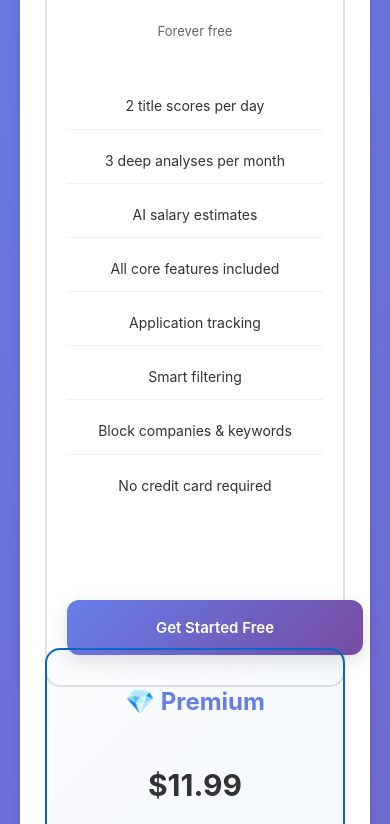
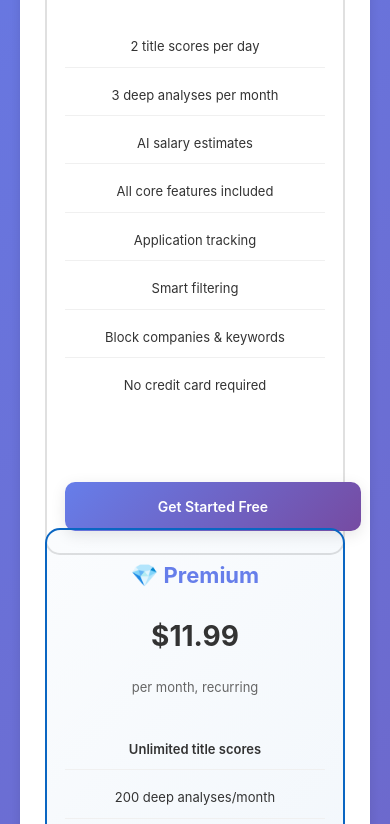
Before and after one commit to YahiaShowgan/RoleVision-Landing, a plain HTML site: page pricing.html in a window 390 px wide. Shown: the part 607-1431 px from the top of the page. Drawn offline with Linux system fonts and the light colour scheme.

Commit message:
Refine layout and styling in index.html and pricing.html: adjust padding, margins, and font sizes for improved aesthetics and user experience, ensuring better responsiveness across devices.

```diff
--- a/pricing.html
+++ b/pricing.html
@@ -75,7 +75,7 @@
         .plan-grid {
             display: grid;
             grid-template-columns: repeat(3, minmax(0, 1fr));
-            gap: 30px;
+            gap: 25px;
             margin-bottom: 50px;
             max-width: 1100px;
             margin-left: auto;
@@ -85,13 +85,13 @@
         .plan {
             border: 2px solid #e0e0e0;
             border-radius: 15px;
-            padding: 40px 30px;
+            padding: 35px 25px 30px;
             text-align: center;
             background: white;
             transition: transform 0.3s, box-shadow 0.3s;
             display: flex;
             flex-direction: column;
-            gap: 20px;
+            gap: 15px;
             height: 100%;
         }
 
@@ -111,55 +111,57 @@
         }
 
         .plan-name {
-            font-size: 28px;
+            font-size: 26px;
             font-weight: bold;
-            margin-bottom: 15px;
+            margin-bottom: 0;
             color: #667eea;
         }
 
         .plan-price {
-            font-size: 36px;
+            font-size: 34px;
             font-weight: bold;
-            margin-bottom: 10px;
+            margin-bottom: 0;
             color: #333;
         }
 
         .plan-billing {
             font-size: 14px;
             color: #666;
-            margin-bottom: 20px;
+            margin-bottom: 5px;
         }
 
         .plan-features {
             list-style: none;
-            margin: 0;
+            margin: 10px 0 0 0;
             padding: 0;
             flex-grow: 1;
+            font-size: 15px;
         }
 
         .plan-features li {
-            padding: 12px 0;
+            padding: 10px 0;
             border-bottom: 1px solid #f0f0f0;
         }
 
         .plan-features li:last-child {
             border-bottom: none;
+            padding-bottom: 0;
         }
 
         .plan-button {
             display: block;
             width: 100%;
             text-align: center;
-            padding: 16px 28px;
+            padding: 14px 24px;
             border: none;
-            border-radius: 12px;
-            font-size: 16px;
+            border-radius: 10px;
+            font-size: 15px;
             font-weight: 600;
             cursor: pointer;
             transition: transform 0.2s, box-shadow 0.2s, opacity 0.2s;
             text-decoration: none;
-            margin-top: auto;
-            box-shadow: 0 6px 20px rgba(0, 0, 0, 0.12);
+            margin-top: 10px;
+            box-shadow: 0 4px 15px rgba(0, 0, 0, 0.1);
         }
 
         .plan-button:focus-visible {
@@ -299,20 +301,29 @@
             }
 
             .plan {
-                padding: 35px 28px;
+                padding: 30px 24px 26px;
             }
 
             .plan-name {
-                font-size: 26px;
+                font-size: 24px;
             }
 
             .plan-price {
-                font-size: 34px;
+                font-size: 32px;
+            }
+
+            .plan-features {
+                font-size: 14px;
+            }
+
+            .plan-features li {
+                padding: 9px 0;
             }
 
             .plan-button {
                 width: 100%;
-                padding: 16px 24px;
+                padding: 13px 20px;
+                font-size: 14px;
             }
 
             .faq-section {
@@ -358,29 +369,32 @@
             }
 
             .plan {
-                padding: 30px 20px;
+                padding: 26px 18px 22px;
             }
 
             .plan-name {
-                font-size: 24px;
+                font-size: 22px;
             }
 
             .plan-price {
-                font-size: 30px;
+                font-size: 28px;
             }
 
             .plan-billing {
                 font-size: 13px;
             }
 
+            .plan-features {
+                font-size: 13px;
+            }
+
             .plan-features li {
-                font-size: 14px;
-                padding: 10px 0;
+                padding: 8px 0;
             }
 
             .plan-button {
-                padding: 14px 20px;
-                font-size: 15px;
+                padding: 12px 18px;
+                font-size: 14px;
             }
 
             .faq-section {
```
Also changed, not shown: index.html (+68 -15 lines).
